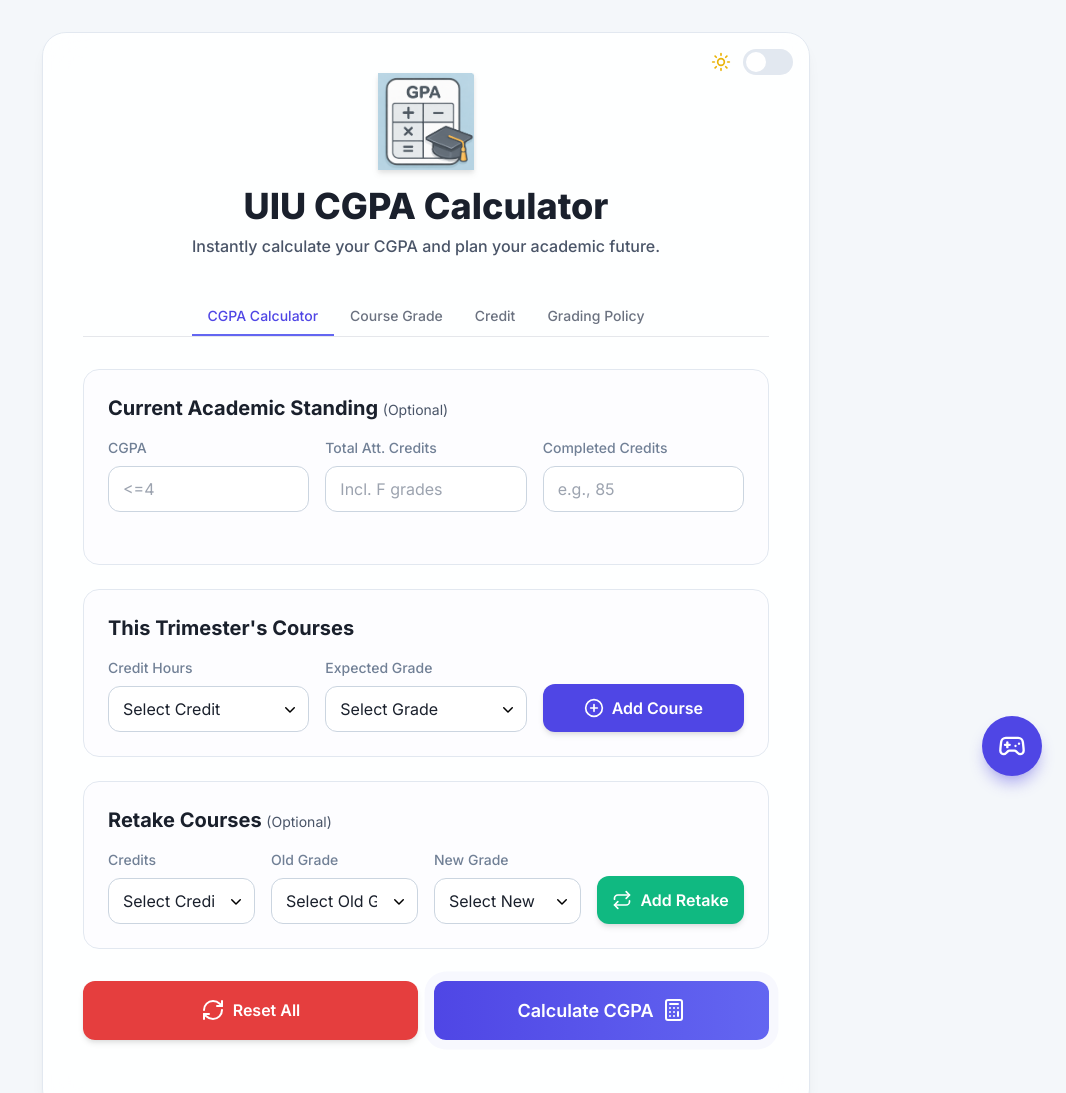
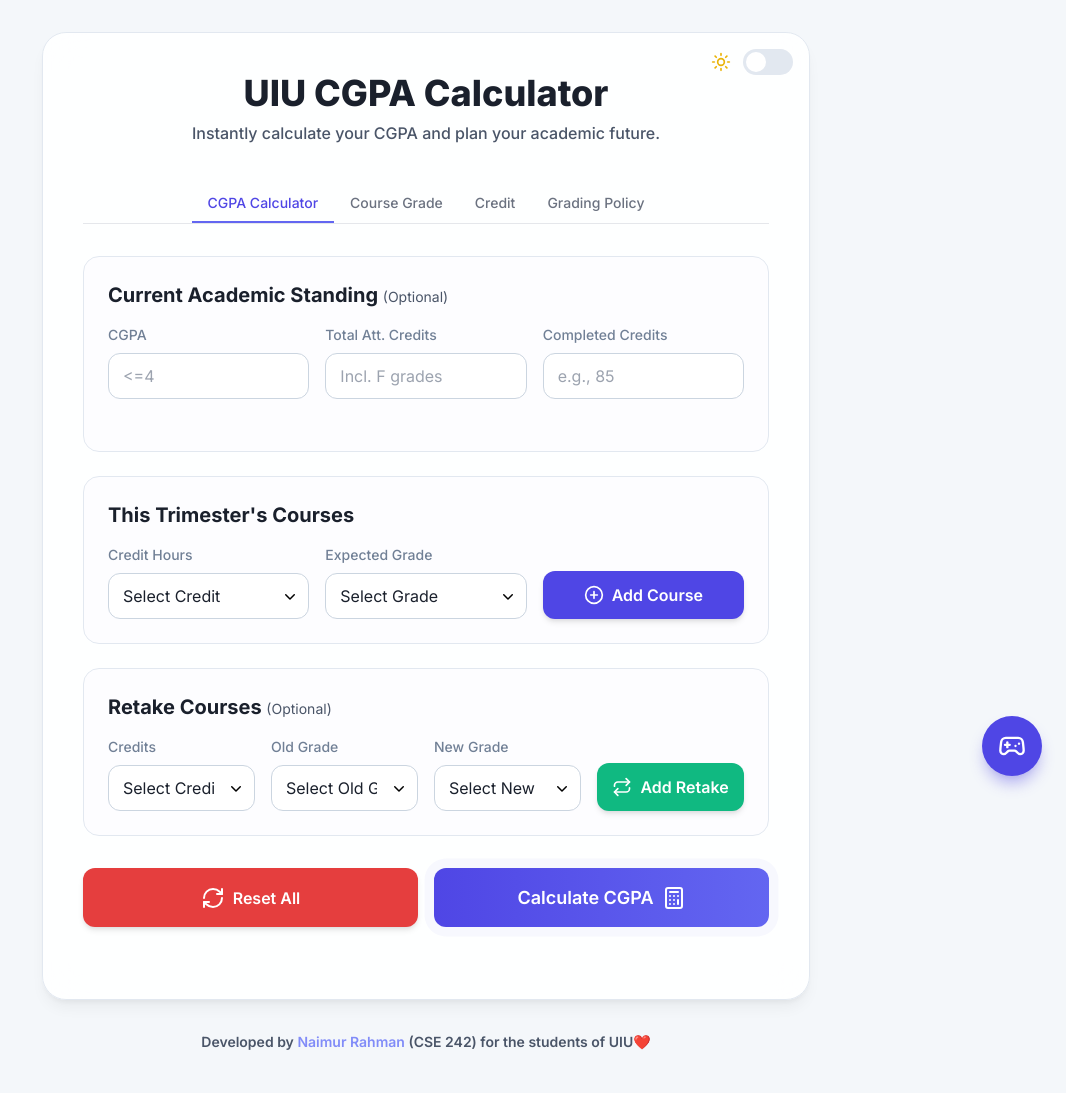
Before and after one commit to naiimur-rahman/UIU-CGPA-Calculator, a plain HTML site: page index.html in a window 1280 px wide. Shown: the top 1093 px of the page, without its empty margins (214-1280 px from the left). Drawn offline with nearby package versions, Linux system fonts and the light colour scheme.

Commit message:
Update index.html

```diff
--- a/index.html
+++ b/index.html
@@ -4,6 +4,7 @@
     <meta charset="UTF-8">
     <meta name="viewport" content="width=device-width, initial-scale=1.0">
     <title>UIU CGPA Calculator (Renovated)</title>
+    <link rel="icon" href="./logo.png" type="image/png">
     <script src="https://cdn.tailwindcss.com"></script>
     <link rel="preconnect" href="https://fonts.googleapis.com">
     <link rel="preconnect" href="https://fonts.gstatic.com" crossorigin>
@@ -918,11 +919,6 @@
             </div>
 
             <div class="text-center mb-10">
-                <img
-        src="./logo.png"
-        alt="UIU Logo"
-        class="w-24 h-auto mx-auto mb-4 hover:scale-110 transition-transform duration-300 drop-shadow-md"
-    >
                 <h1 class="text-3xl md:text-4xl font-extrabold text-primary-color">UIU CGPA Calculator</h1>
                 <p class="text-secondary-color font-medium mt-2">Instantly calculate your CGPA and plan your academic future.</p>
             </div>
```
